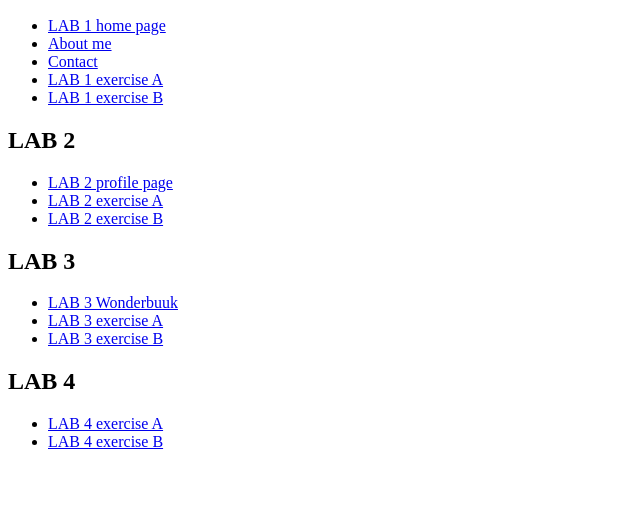
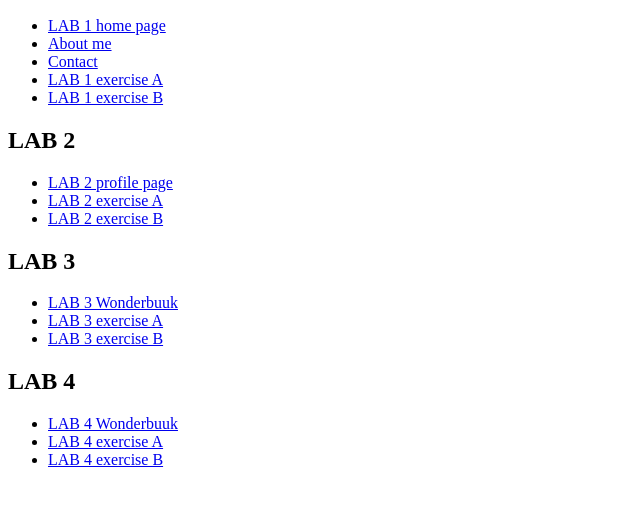
Before and after one commit to irfanangahh/S80985_CSF3133_K2, a plain HTML site: page index.html in a window 1280 px wide. Shown: the part 110-616 px from the top of the page, without its empty margins (0-640 px from the left). Drawn offline with Linux system fonts and the light colour scheme.

Commit message:
Update index.html

```diff
--- a/index.html
+++ b/index.html
@@ -33,6 +33,7 @@
 
     <h2>LAB 4</h2>
     <ul>
+        <li><a href="LAB4/lab4Wonderbuuk.html">LAB 4 Wonderbuuk</a></li>
         <li><a href="LAB4/lab4_ExerA.html">LAB 4 exercise A</a></li>
         <li><a href="LAB4/lab4_ExerB.html">LAB 4 exercise B</a></li>
     </ul>
```
